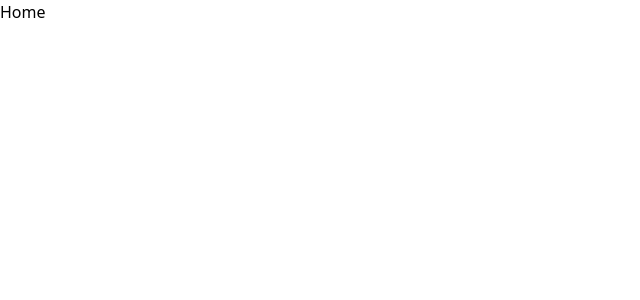
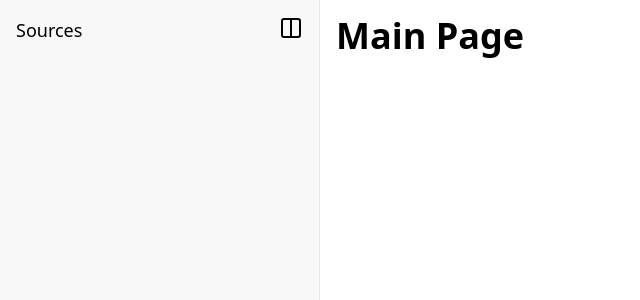
Before and after one commit to ekcm/Digital-Brain, a Next.js app in the folder frontend/: page / in a window 1280 px wide. Shown: the top 300 px of the page, without its empty margins (0-640 px from the left). Built offline with nearby package versions, Linux system fonts and the light colour scheme.

Commit message:
add sidebar

```diff
--- a/frontend/src/app/layout.tsx
+++ b/frontend/src/app/layout.tsx
@@ -1,16 +1,7 @@
 import type { Metadata } from 'next'
-import { Geist, Geist_Mono } from 'next/font/google'
 import './globals.css'
 
-const geistSans = Geist({
-  variable: '--font-geist-sans',
-  subsets: ['latin'],
-})
-
-const geistMono = Geist_Mono({
-  variable: '--font-geist-mono',
-  subsets: ['latin'],
-})
+import { SidebarContainer } from '@/components/ui/Sidebar/SidebarContainer'
 
 export const metadata: Metadata = {
   title: 'Digital Brain',
@@ -34,10 +25,10 @@ export default function RootLayout({
 }>) {
   return (
     <html lang="en">
-      <body
-        className={`${geistSans.variable} ${geistMono.variable} antialiased`}
-      >
-        {children}
+      <body>
+        <SidebarContainer>
+          {children}
+        </SidebarContainer>
       </body>
     </html>
   )
--- a/frontend/src/app/page.tsx
+++ b/frontend/src/app/page.tsx
@@ -1,7 +1,9 @@
+import MainPage from '@/components/MainPage/MainPage'
+
 export default function Home() {
   return (
     <div>
-      <h1>Home</h1>
+      <MainPage />
     </div>
   )
 }
--- /dev/null
+++ b/frontend/src/components/MainPage/MainPage.tsx
@@ -0,0 +1,9 @@
+const MainPage = () => {
+    return (
+        <div className="flex flex-col gap-4">
+            <h1 className="text-4xl font-bold">Main Page</h1>
+        </div>
+    )
+}
+
+export default MainPage
--- /dev/null
+++ b/frontend/src/components/ui/Sidebar/Sidebar.tsx
@@ -0,0 +1,24 @@
+import { Columns2 } from 'lucide-react'
+
+interface SidebarProps {
+    isCollapsed: boolean;
+    toggleSidebar: () => void;
+}
+
+export function Sidebar({ isCollapsed, toggleSidebar}: SidebarProps) {
+    return (
+        <div className={`fixed left-0 h-screen ${isCollapsed ? 'w-16' : 'w-1/4'} bg-neutral-50 border-r border-sidebar-border transition-all duration-300`}>
+            {!isCollapsed && (
+                <div className="absolute top-4 left-4 text-lg font-medium text-sidebar-text">
+                    Sources
+                </div>
+            )}
+            <button
+                className={`absolute top-4 ${isCollapsed ? 'left-4' : 'right-4'} text-sidebar-text hover:text-sidebar-hover transition-colors duration-200`}
+                onClick={toggleSidebar}
+            >
+                <Columns2 />
+            </button>
+        </div>
+    )
+}
--- /dev/null
+++ b/frontend/src/components/ui/Sidebar/SidebarContainer.tsx
@@ -0,0 +1,25 @@
+'use client'
+
+import { Sidebar } from "./Sidebar";
+import { useState } from "react";
+
+interface SidebarContainerProps {
+    children: React.ReactNode;
+  }
+
+  export function SidebarContainer({ children }: SidebarContainerProps) {
+    const [isCollapsed, setIsCollapsed] = useState(false);
+
+    const toggleSidebar = () => {
+      setIsCollapsed(!isCollapsed);
+    }
+
+    return (
+      <div className="flex">
+        <Sidebar isCollapsed={isCollapsed} toggleSidebar={toggleSidebar} />
+        <main className={`flex-1 ${isCollapsed ? 'ml-20' : 'ml-80'} p-4 transition-all duration-300`}>
+          {children}
+        </main>
+      </div>
+    )
+  }
```
